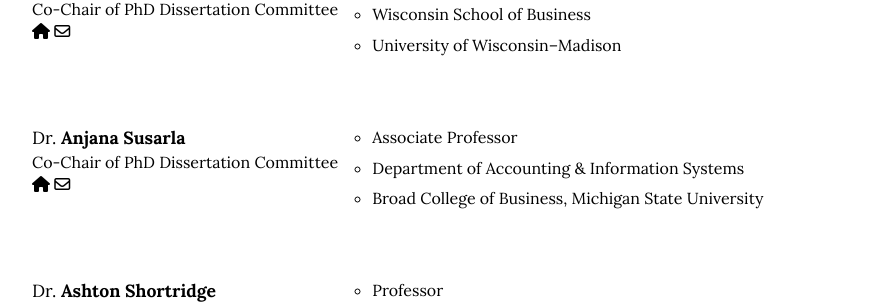
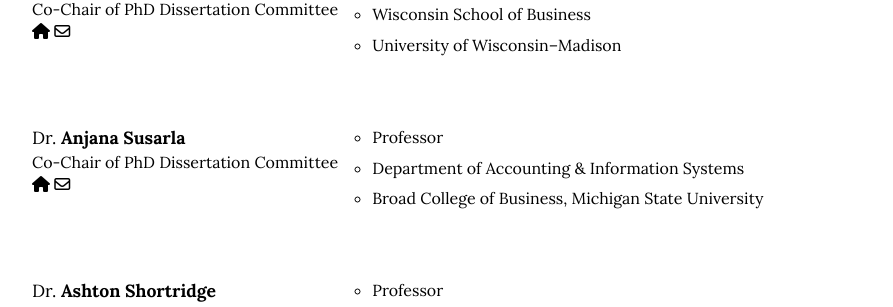
Before and after one commit to istaehun/taehun, a Jekyll site: the page built from references.html, in a window 1280 px wide. Shown: the part 576-883 px from the top of the page, without its empty margins (188-1081 px from the left). Built offline with Jekyll 4.4.1, drawn with Linux system fonts in a browser that asks for light colours; nearby versions of some CDN libraries.

Commit message:
Update references.yml

```diff
--- a/_data/references.yml
+++ b/_data/references.yml
@@ -13,7 +13,7 @@
   name: "Anjana Susarla"
   role: "Co-Chair of PhD Dissertation Committee"
   majors:
-    - "Associate Professor"
+    - "Professor"
     - "Department of Accounting & Information Systems"
   department: "Broad College of Business, Michigan State University"
   email: "asusarla@broad.msu.edu"
```
